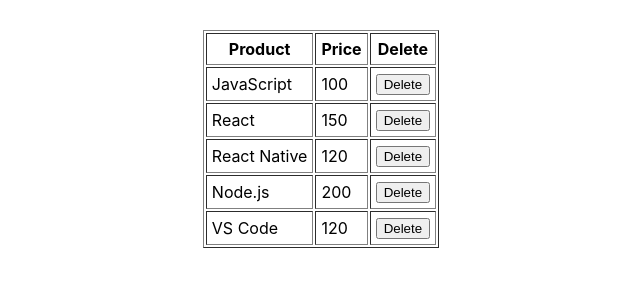
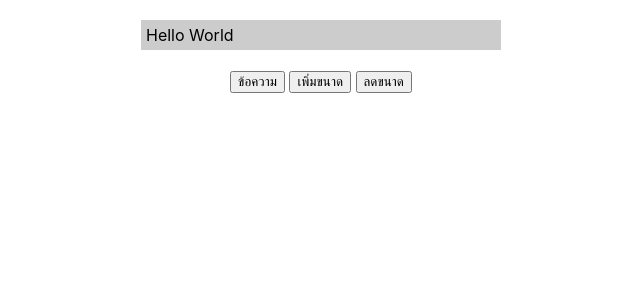
Before and after one commit to SanyaTangook/React-Projact, a React (Create React App) app: page / in a window 1280 px wide. Shown: the top 300 px of the page, without its empty margins (319-959 px from the left). Built offline with nearby package versions, Linux system fonts and the light colour scheme.

Commit message:
Add Components MessageBox

```diff
--- a/src/App.js
+++ b/src/App.js
@@ -1,9 +1,9 @@
 import React from "react";
-import RefsTable from './refs-array'
+import MessageBox from "./state-func";
 function App() {
 	return (
 		<>
-			<RefsTable />
+			<MessageBox/>
 		</>
 	)
 }
--- a/src/refs-func.js
+++ b/src/refs-func.js
@@ -14,6 +14,7 @@
     result.current.innerText = r;
     operator.current.innerText = op;
   };
+
   return (
     <div style={{ textAlign: "center", marginTop: 20, fontSize: 18 }}>
       <span ref={num1}>15</span>&nbsp;
--- /dev/null
+++ b/src/state-func.js
@@ -0,0 +1,36 @@
+import React, { useState } from "react";
+
+export default function MessageBox() {
+  let [text, setText] = useState("Hello World");
+  let [size, setSize] = React.useState(16);
+
+  const onClickSetText = () => {
+    let t = prompt("กำหนดข้อความ");
+    if (t) {
+      setText(t);
+    }
+  };
+
+  const onClickZoomIn = () => {
+    let newSize = size + 1;
+    setSize(newSize);
+  };
+  let msgboxSyle = {
+    display: "inline-block",
+    width: 350,
+    fontSize: size, //ใช้ค่าจาก State
+    backgroundColor: "#ccc",
+    padding: 5,
+    textAlign: "left",
+  };
+  return (
+    <div style={{ textAlign: "center", marginTop: 20 }}>
+      <div style={msgboxSyle}>{text}</div>
+      <br />
+      <br />
+      <button onClick={onClickSetText}>ข้อความ</button>&nbsp;
+      <button onClick={onClickZoomIn}>เพิ่มขนาด</button>&nbsp;
+      <button onClick={() => setSize(size - 1)}>ลดขนาด</button>
+    </div>
+  );
+}
```
